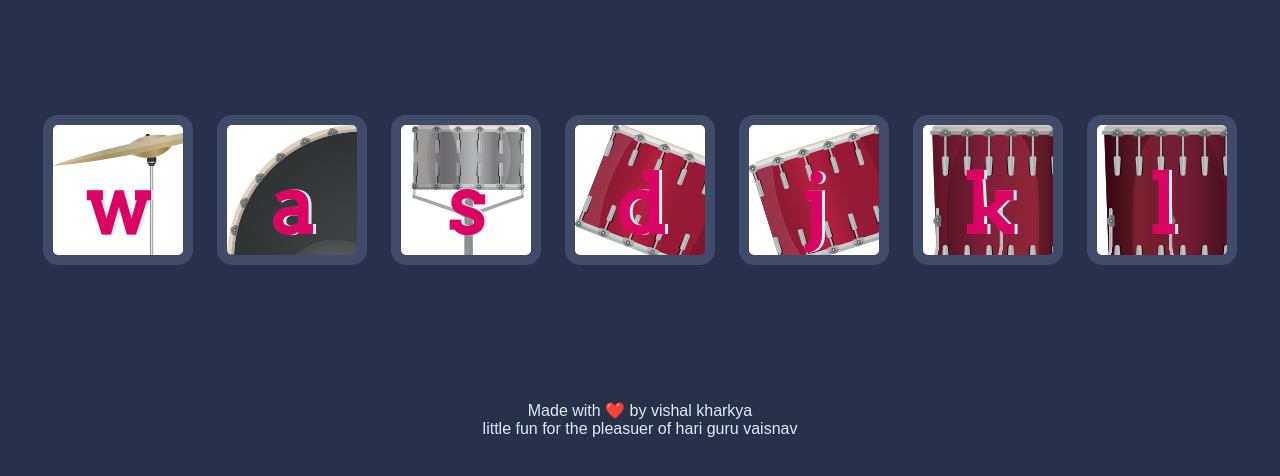
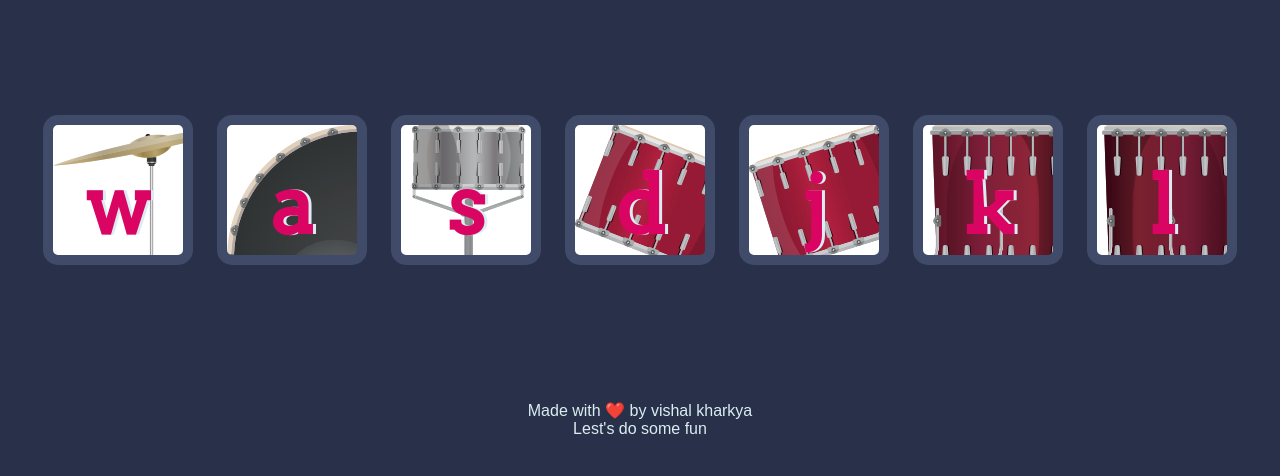
Before and after one commit to vishal1015/drum-kit-master, a plain HTML site: page index.html in a window 1280 px wide. Shown: the part 174-650 px from the top of the page. Drawn offline with Linux system fonts and the light colour scheme.

Commit message:
Update index.html

```diff
--- a/index.html
+++ b/index.html
@@ -23,7 +23,7 @@
 
 
   <footer>
-    Made with ❤️ by vishal kharkya  <br> little fun  for the pleasuer of hari guru vaisnav  </footer>
+    Made with ❤️ by vishal kharkya  <br>  Lest's do some fun   </footer>
 </body>
 
 <script src="index.js"></script>
```
